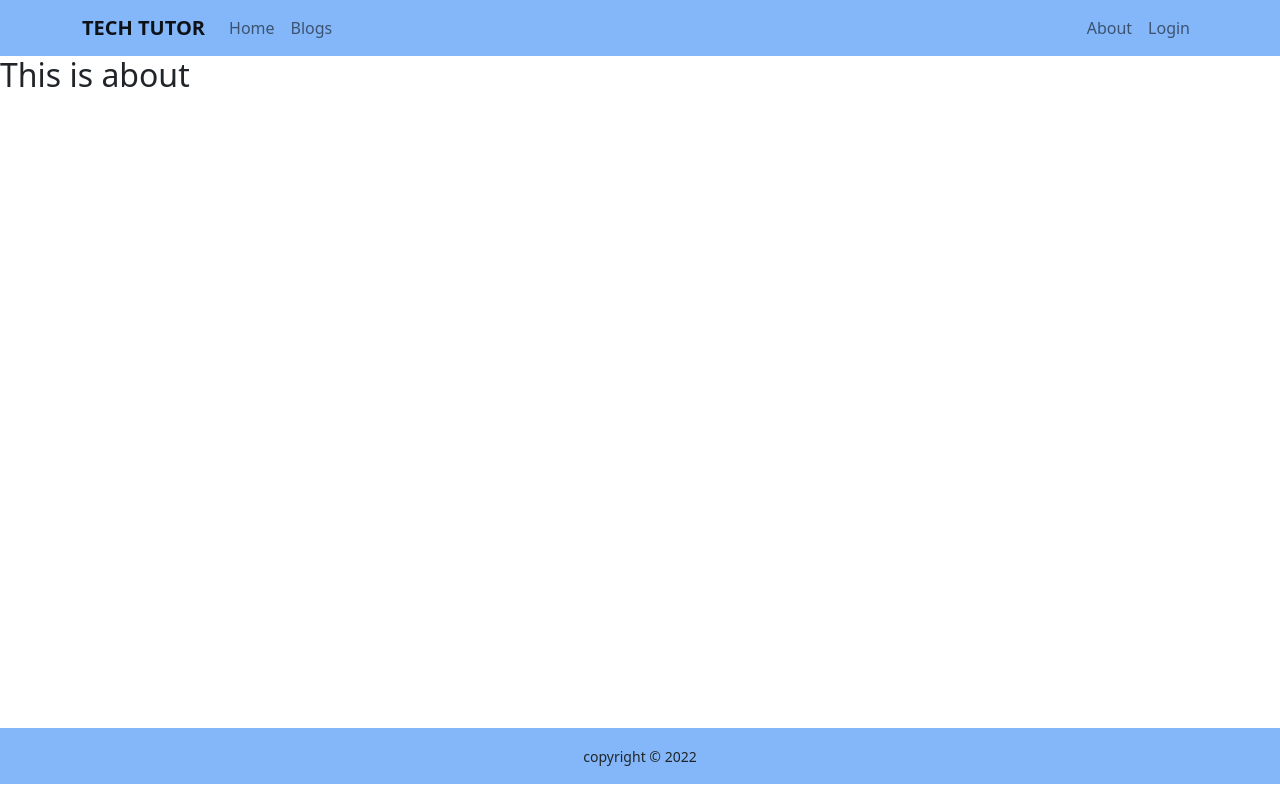
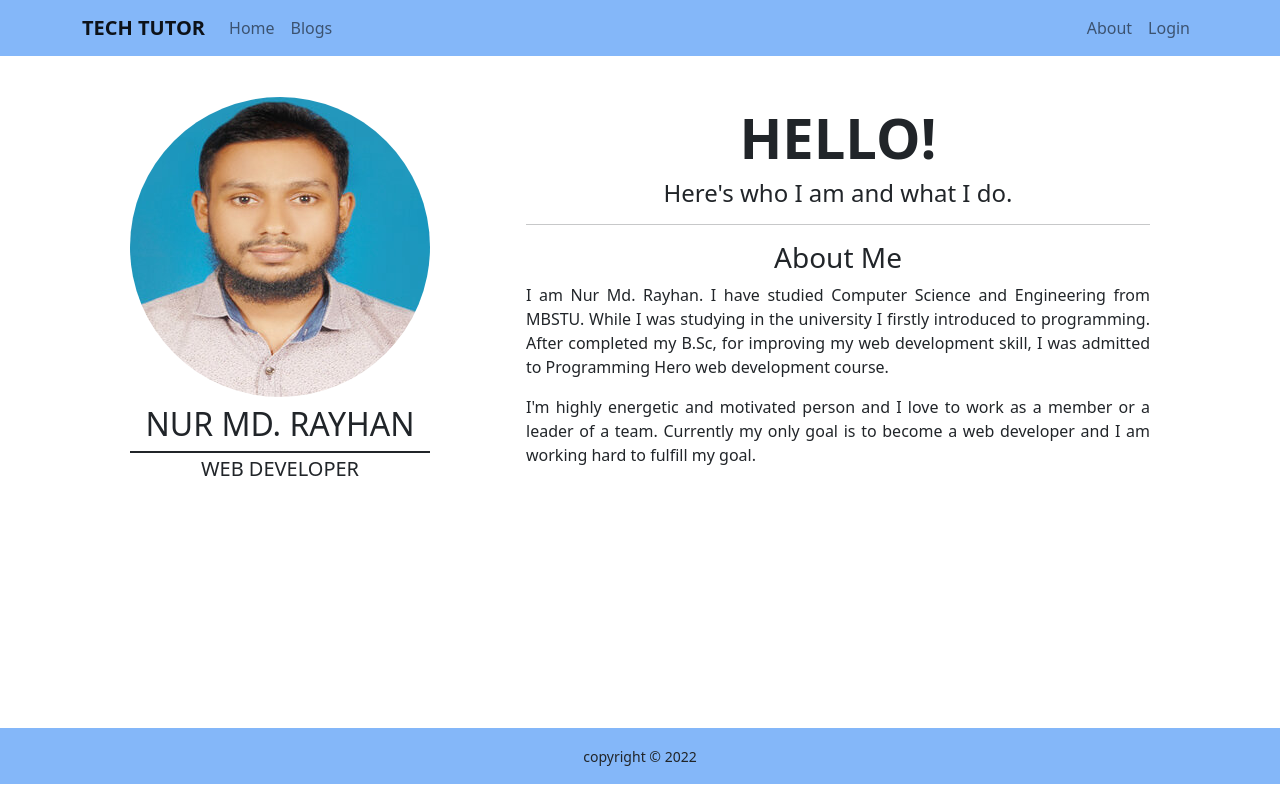
Before and after one commit to rayhan1650/tech-tutor, a React (Create React App) app: page /about in a window 1280 px wide. Built offline with nearby package versions, Linux system fonts and the light colour scheme.

Commit message:
about page done

```diff
--- a/src/Pages/About/About.js
+++ b/src/Pages/About/About.js
@@ -3,8 +3,39 @@ import "./About.css";
 
 const About = () => {
   return (
-    <div className="my-about-style">
-      <h2>This is about</h2>
+    <div className="container my-about-style">
+      <div className="d-flex flex-column flex-lg-row justify-content-center align-items-center">
+        <div className="p-3 px-md-5 text-center">
+          <img className="rounded-circle" src="profile.jpg" alt="Profile-pic" />
+          <h2 className=" mt-2">NUR MD. RAYHAN</h2>
+          <div className="bg-dark mb-1" style={{ height: "2px" }}></div>
+          <h5>WEB DEVELOPER</h5>
+        </div>
+
+        <div className="p-3 p-md-5 text-center ">
+          <div>
+            <h1 className="display-4 fw-bold">HELLO!</h1>
+            <h4>Here's who I am and what I do.</h4>
+          </div>
+          <hr />
+
+          <div>
+            <h3>About Me</h3>
+            <p className="my-text-justify">
+              I am Nur Md. Rayhan. I have studied Computer Science and
+              Engineering from MBSTU. While I was studying in the university I
+              firstly introduced to programming. After completed my B.Sc, for
+              improving my web development skill, I was admitted to Programming
+              Hero web development course.
+            </p>
+            <p className="my-text-justify">
+              I'm highly energetic and motivated person and I love to work as a
+              member or a leader of a team. Currently my only goal is to become
+              a web developer and I am working hard to fulfill my goal.
+            </p>
+          </div>
+        </div>
+      </div>
     </div>
   );
 };
```
Also changed, not shown: public/profile.jpg (added).
